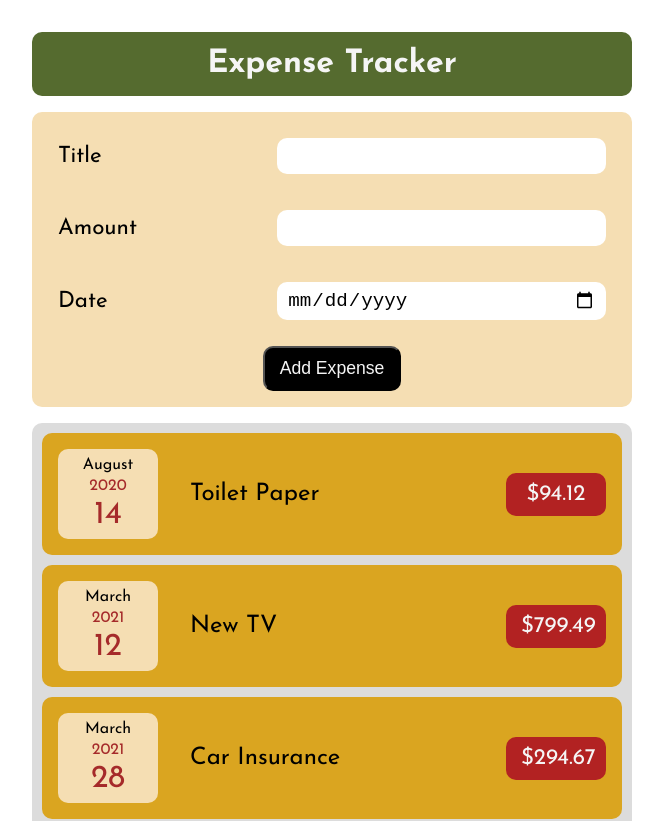
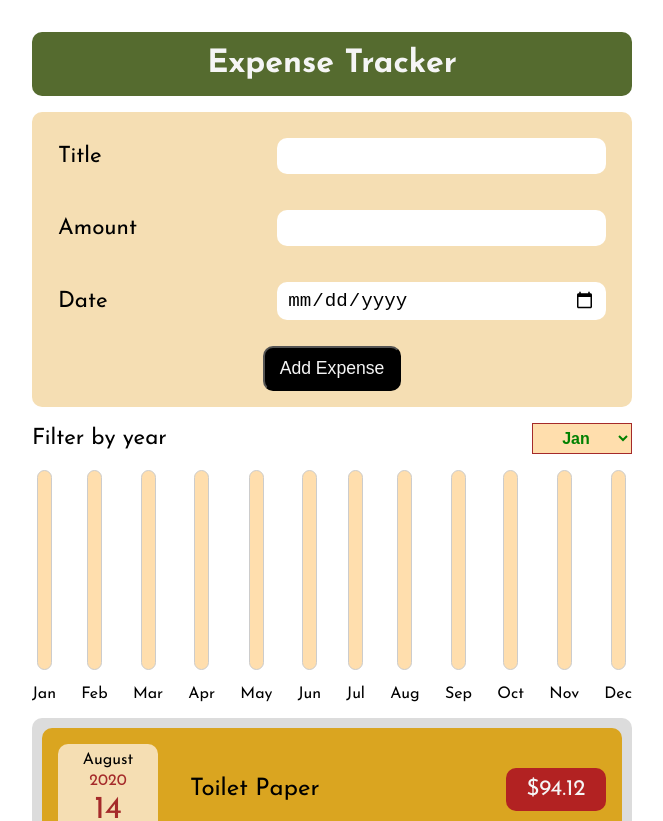
Before and after one commit to iamBharatManral/react-expense-tracker, a React (Create React App) app: page / in a window 1280 px wide. Shown: the top 821 px of the page, without its empty margins (308-971 px from the left). Built offline with nearby package versions, Linux system fonts and the light colour scheme.

Commit message:
ui: add ExpenseFilter component

```diff
--- a/src/App.js
+++ b/src/App.js
@@ -2,6 +2,7 @@ import './App.css';
 import Expenses from "./components/Expenses/Expenses";
 import NewExpense from "./components/Expenses/NewExpense/NewExpense";
 import {useState} from "react";
+import ExpenseFilter from "./components/Expenses/ExpenseFilter/ExpenseFilter";
 
 const initialExpenses = [
     {
@@ -41,6 +42,7 @@ function App() {
             </header>
             <main>
                 <NewExpense addNewExpense={addNewExpense}/>
+                <ExpenseFilter/>
                 <Expenses expenses={expenses}/>
             </main>
         </div>
--- /dev/null
+++ b/src/components/Expenses/ExpenseFilter/ExpenseFilter.css
@@ -0,0 +1,42 @@
+.expenseFilter {
+    display: flex;
+    flex-direction: column;
+    justify-content: space-between;
+    gap: 1rem;
+}
+
+.filter {
+    display: flex;
+    justify-content: space-between;
+    align-items: center;
+}
+
+.months {
+    display: flex;
+    justify-content: space-between;
+}
+
+.month {
+    display: flex;
+    flex-direction: column;
+    align-items: center;
+    gap: 1rem;
+}
+
+select {
+    width: 100px;
+    padding: 5px;
+    color: green;
+    border: 1px solid brown;
+    background: navajowhite;
+    font-size: 1rem;
+    font-weight: bolder;
+}
+
+.month__value {
+    width: 15px;
+    height: 200px;
+    background-color: navajowhite;
+    border: 1px solid #ccc;
+    border-radius: 10px;
+}
--- /dev/null
+++ b/src/components/Expenses/ExpenseFilter/ExpenseFilter.js
@@ -0,0 +1,29 @@
+import React from 'react';
+import './ExpenseFilter.css'
+
+function ExpenseFilter(props) {
+    const months = ['Jan', 'Feb', 'Mar', 'Apr', 'May', 'Jun', 'Jul', 'Aug', 'Sep', 'Oct', 'Nov', 'Dec']
+
+    return (
+        <div className={'expenseFilter'}>
+            <div className="filter">
+                <label htmlFor="year">Filter by year</label>
+                <select name="year" id="year">
+                    {months.map((month, id) => (<option value={month} key={id}>{month}</option>))}
+                </select>
+            </div>
+            <div className="months">
+                {months.map((month, id) => {
+                    return (
+                        <div className="month" key={id}>
+                            <div className="month__value"></div>
+                            <div className="month__name">{month}</div>
+                        </div>
+                    )
+                })}
+            </div>
+        </div>
+    );
+}
+
+export default ExpenseFilter;
```
